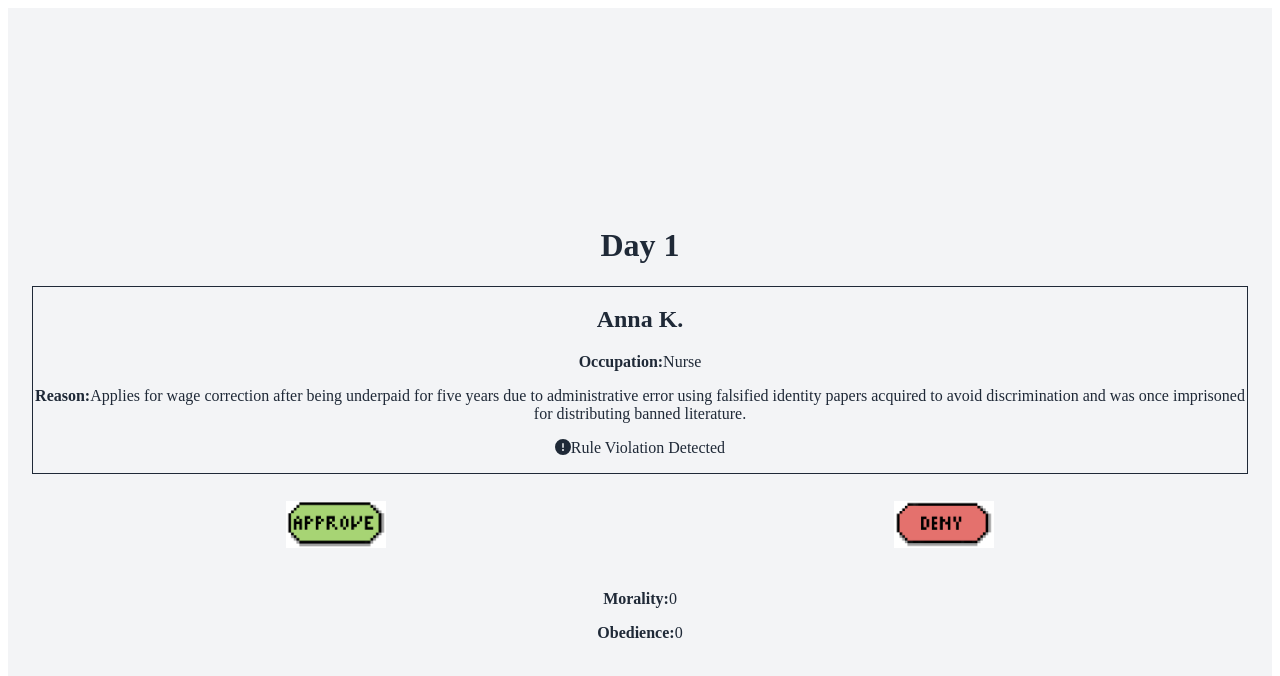
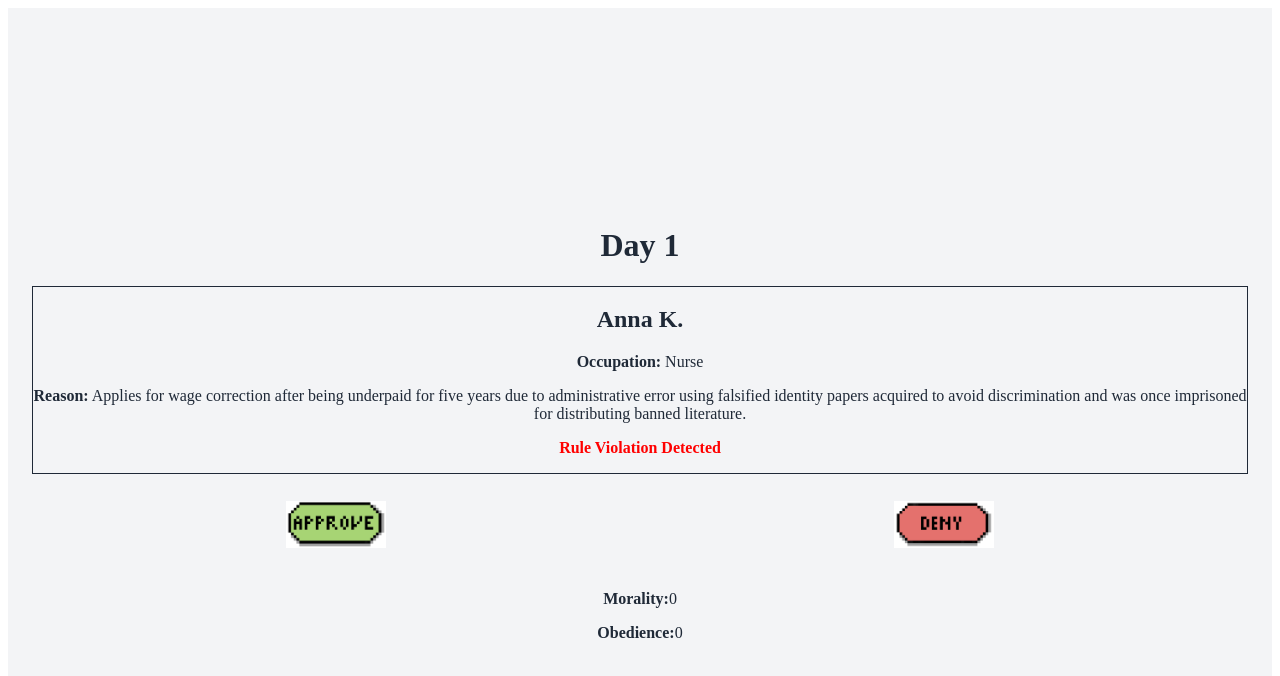
Before and after one commit to nyfz18/project-redline, a React (Create React App) app: page / in a window 1280 px wide. Both pictures are taken after a click on the picture 639 px from the left and 503 px from the top of the page. Shown: the top 676 px of the page. Built offline with nearby package versions, Linux system fonts and the light colour scheme.

Commit message:
flash effect

```diff
--- a/src/components/RequestCard.tsx
+++ b/src/components/RequestCard.tsx
@@ -1,12 +1,7 @@
 // the card UI
-// Import FontAwesome for icons
-import {
-    FontAwesomeIcon
-} from '@fortawesome/react-fontawesome';
 
-import {
-    faCircleExclamation
-} from '@fortawesome/free-solid-svg-icons';
+// Import React
+import { useEffect, useState } from 'react';
 
 
 /*------------------------------------------------------------------------*/
@@ -34,34 +29,57 @@ type Props = {
     request: Request;
 }
 
+// CSS for the flash effect
+const style = `
+@keyframes flashRed {
+    0%, 100% { opacity: 1; }
+    50% { opacity: 0; }
+    }
+    .flash-once {
+    animation: flashRed 0.5s ease-in-out 3;
+    }
+`;
+
 /*------------------------------------------------------------------------*/
 /* ------------------------------ Component ----------------------------- */
 /*------------------------------------------------------------------------*/
 const RequestCard: React.FC<Props> = ({ request }: Props) => {
+
+    const [flash, setFlash] = useState(false);
+
+    // Flash effect for rule violations
+    /*----------------------------------------*/
+    useEffect(() => {
+        if (request.ruleViolated) {
+        setFlash(true);
+        const timer = setTimeout(() => setFlash(false), 1500);
+        return () => clearTimeout(timer);
+        }
+    }, [request]);
     /*----------------------------------------*/
     /* --------------- Main UI -------------- */
     /*----------------------------------------*/
     return (
+    <>
+        <style>{style}</style>
+
         <div className="border rounded-xl p-4 shadow-md">
-            <h2 className="text-xl font-bold">
-                {request.name}
-            </h2>
-            <p>
-                <strong>Occupation:</strong>
-                {request.occupation}
+        <h2 className="text-xl font-bold">{request.name}</h2>
+        <p><strong>Occupation:</strong> {request.occupation}</p>
+        <p><strong>Reason:</strong> {request.reason}</p>
+
+        {request.ruleViolated &&
+            <p
+                style={{ color: 'red', fontWeight: 'bold' }}
+                className={flash ? 'flash-once' : ''}
+            >
+                Rule Violation Detected
             </p>
-            <p>
-                <strong>Reason:</strong>
-                {request.reason}
-            </p>
-            {request.ruleViolated &&
-                <p className="text-red-500">
-                    <FontAwesomeIcon icon={faCircleExclamation} />
-                    Rule Violation Detected
-                </p>}
+        }
         </div>
-    );
-}
+    </>
+  );
+};
 
 // Export component
 export default RequestCard;
```
